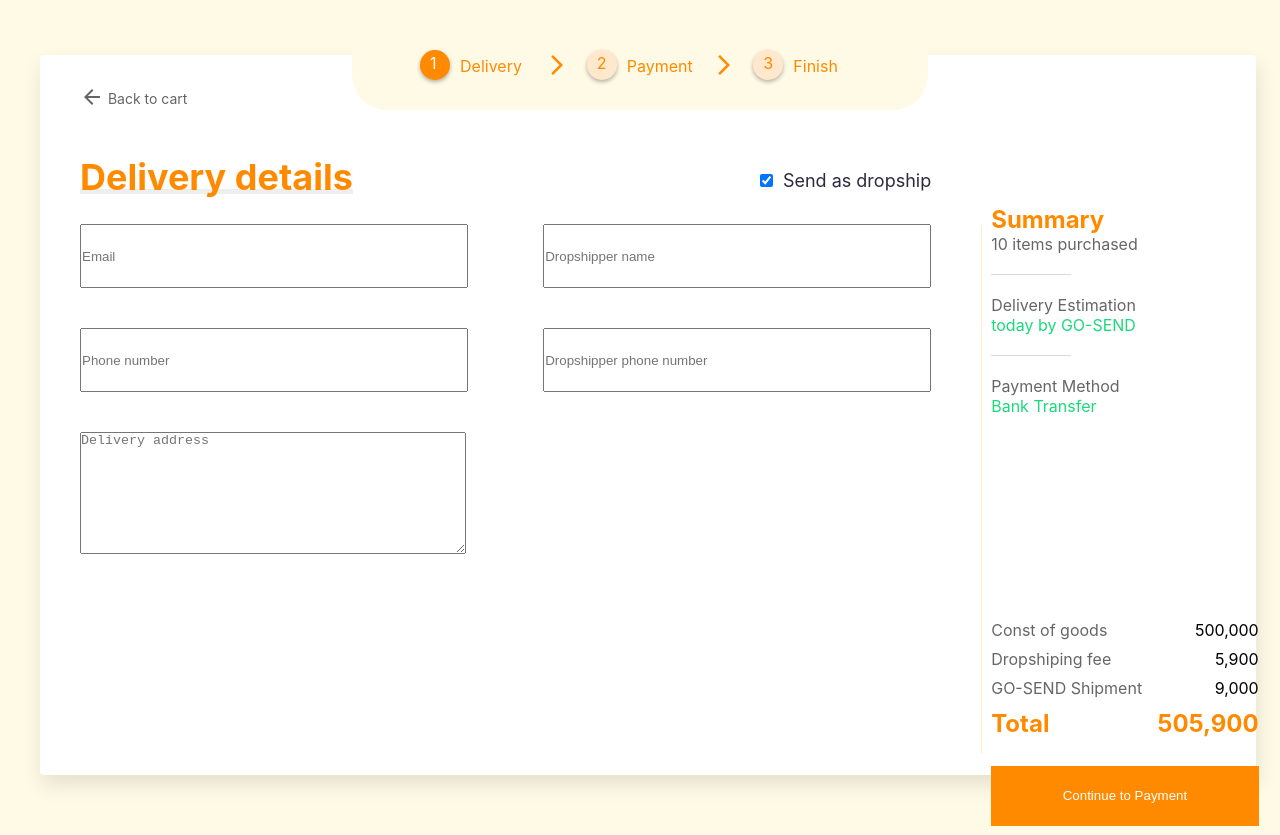
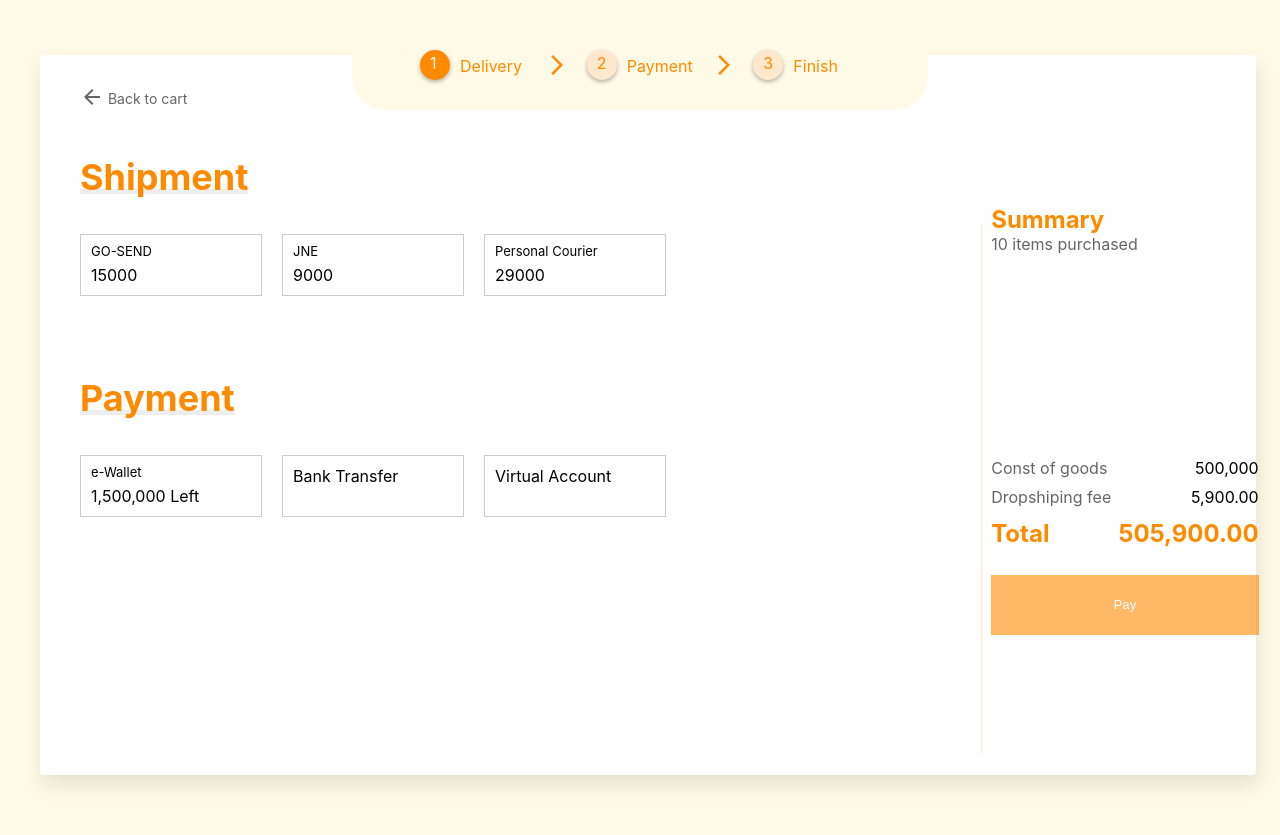
Before and after one commit to azharimm/react-payment, a React (Create React App) app: page / in a window 1280 px wide. Built offline with nearby package versions, Linux system fonts and the light colour scheme.

Commit message:
+ apply context api

```diff
--- a/src/App.js
+++ b/src/App.js
@@ -1,6 +1,9 @@
 import "./App.css";
 import ArrowBackIcon from "@mui/icons-material/ArrowBack";
 import { useForm } from "react-hook-form";
+
+import { useStateValue } from './context/StateProvider';
+import { actionTypes } from './context/reducer';
 
 import { AppContainer, Card } from "./components/AppContainer.style";
 import { Back } from "./components/Back.style";
@@ -18,8 +21,11 @@ const App = () => {
 		watch,
 		formState: { errors },
 	} = useForm();
+	const [{steps, currentStep}, dispatch] = useStateValue();
+
 	const onSubmit = (data) => {
-		console.log(data);
+		dispatch({type: actionTypes.SET_FORM, payload: data})
+		dispatch({type: actionTypes.NEXT_STEP})
 	};
 	return (
 		<>
@@ -29,9 +35,9 @@ const App = () => {
 					<ArrowBackIcon /> <span> Back to cart</span>
 				</Back>
 				<Card>
-					<Delivery register={register} errors={errors} />
-					{/* <Payment /> */}
-					{/* <Finish /> */}
+					{currentStep === 1 && <Delivery register={register} errors={errors} /> }
+					{currentStep === 2 && <Payment /> }
+					{currentStep === 3 && <Finish /> }
 					<Summary handleSubmit={handleSubmit} onSubmit={onSubmit} />
 				</Card>
 			</AppContainer>
--- a/src/components/Delivery/Delivery.js
+++ b/src/components/Delivery/Delivery.js
@@ -1,10 +1,13 @@
-import React, { useState } from "react";
+import React from "react";
+
+import { useStateValue } from '../../context/StateProvider';
+import { actionTypes } from '../../context/reducer';
 
 import { Wrapper, DropshipCheck, Form, Input, Textarea } from "./Wrapper.style";
 import { Heading } from "../AppContainer.style";
 
 const Delivery = ({ register, errors }) => {
-	const [checkDropship, setCheckDropship] = useState(true);
+	const [{ isDropship, form}, dispatch] = useStateValue();
 
 	return (
 		<Wrapper>
@@ -17,9 +20,9 @@ const Delivery = ({ register, errors }) => {
 					<input
 						type="checkbox"
 						name="check"
-						checked={checkDropship}
+						checked={isDropship}
 						onChange={() =>
-							setCheckDropship((prevState) => !prevState)
+							dispatch({type: actionTypes.IS_DROPSHIP})
 						}
 					/>
 					<label>Send as dropship</label>
@@ -32,6 +35,7 @@ const Delivery = ({ register, errors }) => {
 						placeholder="Email"
 						autoComplete="nope"
 						error={errors.email}
+						defaultValue={form.email}
 						{...register("email", {
 							required: true,
 							pattern: {
@@ -55,6 +59,7 @@ const Delivery = ({ register, errors }) => {
 						placeholder="Phone number"
 						autoComplete="nope"
 						error={errors.phone_number}
+						defaultValue={form.phone_number}
 						{...register("phone_number", { required: true, minLength: 6, maxLength: 20 })}
 					/>{" "}
 					<br />
@@ -66,31 +71,36 @@ const Delivery = ({ register, errors }) => {
 						placeholder="Delivery address"
 						autoComplete="nope"
 						error={errors.delivery_address}
+						defaultValue={form.delivery_address}
 						{...register("delivery_address", { required: true, maxLength: 120 })}
 					></Textarea>{" "}
 					<br />
 						{errors.delivery_address && errors.delivery_address.type === "required" && <span className="text-red text-sm">This address field is required</span>}
 						{errors.delivery_address && errors.delivery_address.type === "maxLength" && <span className="text-red text-sm">This field maximum 120 character</span> }
 				</div>
-				{checkDropship && (
+				{isDropship && (
 					<div className="form__dropship">
 						<Input
 							type="text"
 							placeholder="Dropshipper name"
 							autoComplete="nope"
 							error={errors.dropship_name}
+							defaultValue={form.dropship_name}
 							{...register("dropship_name", { required: true })}
 						/>{" "}
 						<br />
 						{errors.dropship_name && errors.dropship_name.type === "required" && <span className="text-red text-sm">This dropship name field is required</span>}
 						<br />
 						<Input
-							type="text"
+							type="number"
 							placeholder="Dropshipper phone number"
 							autoComplete="nope"
 							error={errors.dropship_phone_number}
+							defaultValue={form.dropship_phone_number}
 							{...register("dropship_phone_number", {
 								required: true,
+								minLength: 6,
+								maxLength: 20
 							})}
 						/>{" "}
 						<br />
--- a/src/components/Finish/Wrapper.style.js
+++ b/src/components/Finish/Wrapper.style.js
@@ -3,6 +3,7 @@ import styled from "styled-components";
 export const Wrapper = styled.div`
 	top: 100px;
 	left: 25px;
+	cursor: pointer;
 
 	& .heading {
 		display: block;
--- a/src/components/Payment/Payment.js
+++ b/src/components/Payment/Payment.js
@@ -1,8 +1,21 @@
 import React from "react";
+import { useStateValue } from '../../context/StateProvider';
+import { actionTypes } from '../../context/reducer';
+
 import CheckIcon from "@mui/icons-material/Check";
 import { Wrapper, BoxItem } from "./Wrapper.style";
 import { Heading } from "../AppContainer.style";
 const Payment = () => {
+	const [{ deliveryOption, delivery, paymentOption, payment }, dispatch] = useStateValue();
+
+	const selectShipment = (shipment) => {
+		dispatch({type: actionTypes.SET_SHIPMENT, payload: shipment})
+	}
+
+	const selectPayment = (payment) => {
+		dispatch({type: actionTypes.SET_PAYMENT, payload: payment})
+	}
+
 	return (
 		<Wrapper>
 			<div className="details__heading">
@@ -12,35 +25,21 @@ const Payment = () => {
 				</Heading>
 			</div>
 			<div className="box">
-				<BoxItem isSelected={true}>
+				{
+					deliveryOption.map(shipment => (
+						<BoxItem isSelected={shipment.id === delivery.id} onClick={() => selectShipment(shipment)} key={shipment.id} >
 							<div className="content">
 								<div>
-							<span>GO-SEND</span>
-							<p>15,000</p>
+									<span>{shipment.name}</span>
+									<p>{shipment.price}</p>
 								</div>
 								<div>
-							<CheckIcon />
+									{shipment.id === delivery.id && <CheckIcon />}
 								</div>
 							</div>
 						</BoxItem>
-				<BoxItem>
-					<div className="content">
-						<div>
-							<span>JNE</span>
-							<p>9,000</p>
-						</div>
-						<div>{/* <CheckIcon /> */}</div>
-					</div>
-				</BoxItem>
-				<BoxItem>
-					<div className="content">
-						<div>
-							<span>Personal Courier</span>
-							<p>29,000</p>
-						</div>
-						<div>{/* <CheckIcon /> */}</div>
-					</div>
-				</BoxItem>
+					))
+				}
 			</div>
 
 			<div className="details__heading mt-100">
@@ -50,29 +49,21 @@ const Payment = () => {
 				</Heading>
 			</div>
 			<div className="box">
-				<BoxItem isSelected={true}>
+				{
+					paymentOption.map(pay => (
+						<BoxItem isSelected={pay.id === payment.id} onClick={() => selectPayment(pay)} key={pay.id}>
 							<div className="content">
 								<div>
-							<span>e-Wallet</span>
-							<p>1,500,000 Left</p>
+									{pay.id === 1 && <span>{pay.name}</span>}
+									{pay.id === 1 ? <p>1,500,000 Left</p> : <p>{pay.name}</p>}
 								</div>
 								<div>
-							<CheckIcon />
+									{pay.id === payment.id && <CheckIcon />}
 								</div>
 							</div>
 						</BoxItem>
-				<BoxItem>
-					<div className="content">
-						<p>Bank Transfer</p>
-						{/* <CheckIcon /> */}
-					</div>
-				</BoxItem>
-				<BoxItem>
-					<div className="content">
-						<p>Virtual Account</p>
-						{/* <CheckIcon /> */}
-					</div>
-				</BoxItem>
+					))
+				}
 			</div>
 		</Wrapper>
 	);
--- a/src/components/Summary/Summary.js
+++ b/src/components/Summary/Summary.js
@@ -1,7 +1,14 @@
 import React from "react";
+
+import { useStateValue } from "../../context/StateProvider";
+
 import { Wrapper, Divider } from "./Wrapper.style";
+import { moneyFormat } from "../../helpers/format";
 
-const Summary = ({ handleSubmit, onSubmit}) => {
+const Summary = ({ handleSubmit, onSubmit }) => {
+	const [{ delivery, payment, total, isDropship, currentStep }] =
+		useStateValue();
+
 	return (
 		<Wrapper>
 			<Divider />
@@ -9,35 +16,56 @@ const Summary = ({ handleSubmit, onSubmit}) => {
 				<h1>Summary</h1>
 				<p className="text-gray">10 items purchased</p>
 			</div>
+			{delivery.id && (
+				<>
 					<div className="divider"></div>
 					<div>
 						<p className="text-gray">Delivery Estimation</p>
-				<p className="text-green">today by GO-SEND</p>
+						<p className="text-green">{delivery.due} by {delivery.name}</p>
 					</div>
+				</>
+			)}
+			{payment.id && (
+				<>
 					<div className="divider"></div>
 					<div>
 						<p className="text-gray">Payment Method</p>
-				<p className="text-green">Bank Transfer</p>
+						<p className="text-green">{payment.name}</p>
 					</div>
+				</>
+			)}
 			<div className="details">
 				<div className="summary__details">
 					<p className="text-gray">Const of goods</p>
 					<p>500,000</p>
 				</div>
+				{isDropship && (
 					<div className="summary__details">
 						<p className="text-gray">Dropshiping fee</p>
-					<p>5,900</p>
+						<p>{moneyFormat(5900)}</p>
 					</div>
+				)}
+				{ delivery.id && (
 					<div className="summary__details">
-					<p className="text-gray">GO-SEND Shipment</p>
-					<p>9,000</p>
+						<p className="text-gray">{delivery.name} Shipment</p>
+						<p>{moneyFormat(delivery.price)}</p>
 					</div>
+				)}
 				<div className="summary__details total">
 					<p>Total</p>
-					<p>505,900</p>
+					<p>{moneyFormat(total+delivery.price)}</p>
 				</div>
 				<div className="summary__button">
-					<button onClick={handleSubmit(onSubmit)}>Continue to Payment</button>
+					{currentStep === 1 && (
+						<button onClick={handleSubmit(onSubmit)}>
+							Continue to Payment
+						</button>
+					)}
+					{currentStep === 2 && (
+						<button onClick={handleSubmit(onSubmit)} disabled={delivery.id === null || payment.id === null}>
+							Pay {payment.name}
+						</button>
+					)}
 				</div>
 			</div>
 		</Wrapper>
--- a/src/components/Summary/Wrapper.style.js
+++ b/src/components/Summary/Wrapper.style.js
@@ -55,6 +55,12 @@ export const Wrapper = styled.div`
 		height: 60px;
 		margin-top: 20px;
 		border: none;
+		cursor: pointer;
+	}
+
+	& .summary__button button:disabled {
+		cursor: not-allowed;
+		opacity: 0.6;
 	}
 
 	@media (min-width: 640px) {
@@ -88,6 +94,12 @@ export const Wrapper = styled.div`
 			width: 100%;
 			cursor: pointer;
 		}
+
+		& .summary__button button {
+			width: 100%;
+			cursor: pointer;
+		}
+
 	}
 
 	@media (min-width: 1024px) {
--- a/src/context/reducer.js
+++ b/src/context/reducer.js
@@ -1,6 +1,6 @@
 export const initialState = {
-	steps: 1,
-	currentStep: 1,
+	steps: 2,
+	currentStep: 2,
 	isDropship: true,
 	form: {
 		email: null,
@@ -14,28 +14,45 @@ export const initialState = {
 			id: 1,
 			name: "GO-SEND",
 			price: 15000,
-            due: "today"
+			due: "today",
 		},
 		{
 			id: 2,
 			name: "JNE",
 			price: 9000,
-            due: "2 days"
+			due: "2 days",
 		},
 		{
 			id: 3,
 			name: "Personal Courier",
 			price: 29000,
-            due: "1 day"
+			due: "1 day",
+		},
+	],
+	paymentOption: [
+		{
+			id: 1,
+			name: "e-Wallet",
+		},
+		{
+			id: 2,
+			name: "Bank Transfer",
+		},
+		{
+			id: 3,
+			name: "Virtual Account",
 		},
 	],
 	delivery: {
 		id: null,
 		name: null,
 		price: null,
-        due: null
+		due: null,
 	},
-	payment: null,
+	payment: {
+		id: null,
+		name: null,
+	},
 	total: 505900,
 };
 
@@ -44,6 +61,7 @@ export const actionTypes = {
 	SET_FORM: "SET_FORM",
 	NEXT_STEP: "NEXT_STEP",
 	SET_SHIPMENT: "SET_SHIPMENT",
+	SET_PAYMENT: "SET_PAYMENT",
 };
 
 const reducer = (state, action) => {
@@ -70,7 +88,12 @@ const reducer = (state, action) => {
 		case actionTypes.SET_SHIPMENT:
 			return {
 				...state,
-				delivery: {...action.payload},
+				delivery: { ...action.payload },
+			};
+		case actionTypes.SET_PAYMENT:
+			return {
+				...state,
+				payment: { ...action.payload },
 			};
 		default:
 			return state;
--- /dev/null
+++ b/src/helpers/format.js
@@ -0,0 +1,13 @@
+export const moneyFormat = (value) => {
+    return value.toFixed(2).replace(/\d(?=(\d{3})+\.)/g, "$&,");
+};
+
+export const randomId = (length) => {
+    var result           = '';
+    var characters       = 'ABCDEFGHIJKLMNPQRSTUVWXYZabcdefghijkmnopqrstuvwxyz23456789';
+    var charactersLength = characters.length;
+    for ( var i = 0; i < length; i++ ) {
+      result += characters.charAt(Math.floor(Math.random() * charactersLength));
+   }
+   return result;
+}
```
Also changed, not shown: src/components/Finish/Finish.js (+9 -3 lines). Lines whose indentation alone changed are shown as unchanged.
